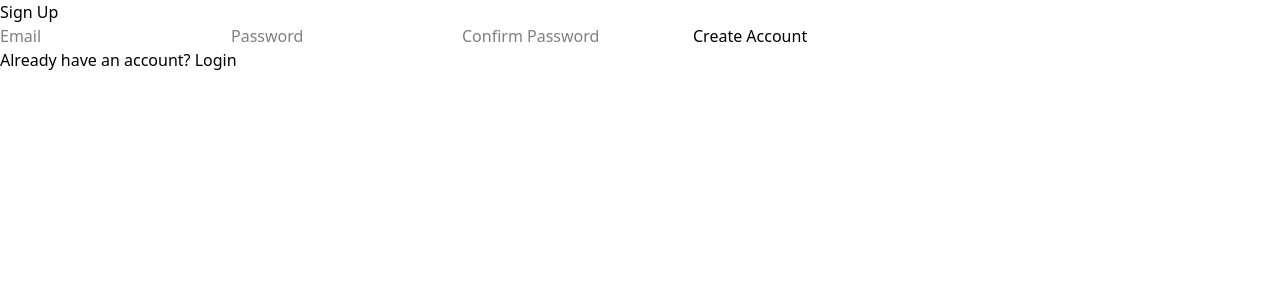
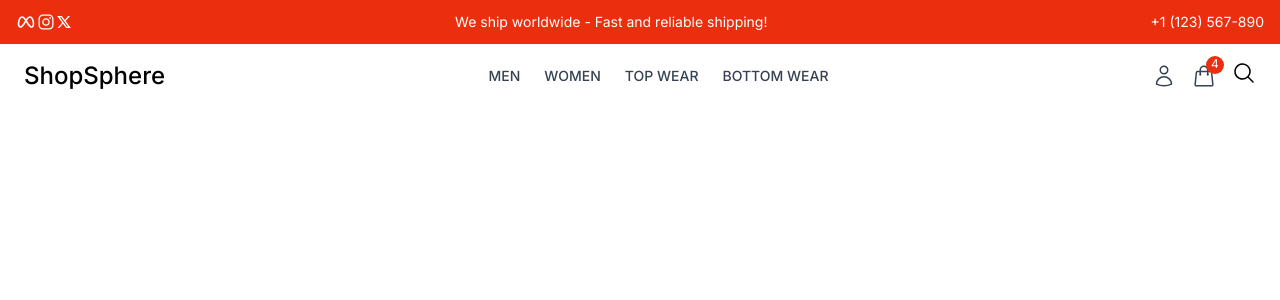
Before and after one commit to venou/ShopSpehere, a React (Vite) app in the folder Frontend/: page / in a window 1280 px wide. Shown: the top 300 px of the page. Built offline with nearby package versions, Linux system fonts and the light colour scheme.

Commit message:
Add routing and layout components; remove unused SignUp and Navbar components

```diff
--- a/Frontend/index.html
+++ b/Frontend/index.html
@@ -4,6 +4,12 @@
     <meta charset="UTF-8" />
     <link rel="icon" type="image/svg+xml" href="/vite.svg" />
     <meta name="viewport" content="width=device-width, initial-scale=1.0" />
+    <link rel="preconnect" href="https://fonts.googleapis.com" />
+    <link rel="preconnect" href="https://fonts.gstatic.com" crossorigin />
+    <link
+      href="https://fonts.googleapis.com/css2?family=Inter:ital,opsz,wght@0,14..32,100..900;1,14..32,100..900&family=Plus+Jakarta+Sans:ital,wght@0,200..800;1,200..800&family=Poppins:ital,wght@0,100;0,200;0,300;0,400;0,500;0,600;0,700;0,800;0,900;1,100;1,200;1,300;1,400;1,500;1,600;1,700;1,800;1,900&family=Quicksand:wght@300..700&display=swap"
+      rel="stylesheet"
+    />
     <title>E-Commerce</title>
   </head>
   <body>
--- a/Frontend/package.json
+++ b/Frontend/package.json
@@ -13,6 +13,8 @@
     "@tailwindcss/vite": "^4.1.18",
     "react": "^19.2.0",
     "react-dom": "^19.2.0",
+    "react-icons": "^5.5.0",
+    "react-router-dom": "^7.11.0",
     "react-spinners": "^0.17.0",
     "tailwindcss": "^4.1.18"
   },
--- a/Frontend/src/App.jsx
+++ b/Frontend/src/App.jsx
@@ -1,11 +1,16 @@
 import React from "react";
-import SignUp from "./components/SignUp";
-
+import { BrowserRouter, Route, Routes } from "react-router-dom";
+import UserLayout from "./components/Layout/UserLayout";
 const App = () => {
   return (
-    <div>
-      <SignUp />
-    </div>
+    <BrowserRouter>
+      <Routes>
+        <Route path="/" element={<UserLayout />}>
+          {/* User Layout */}
+        </Route>
+        <Route>{/* Admin layout */}</Route>
+      </Routes>
+    </BrowserRouter>
   );
 };
 
--- /dev/null
+++ b/Frontend/src/components/Common/Header.jsx
@@ -0,0 +1,17 @@
+import React from "react";
+import Topbar from "../Layout/Topbar";
+import Navbar from "./Navbar";
+
+const Header = () => {
+  return (
+    <div>
+      {/* Topbar */}
+      <Topbar />
+      {/* Navbar */}
+      <Navbar />
+      {/* Cart Drawer */}
+    </div>
+  );
+};
+
+export default Header;
--- /dev/null
+++ b/Frontend/src/components/Common/Navbar.jsx
@@ -0,0 +1,72 @@
+import React from "react";
+import { Link } from "react-router-dom";
+import {
+  HiOutlineUser,
+  HiOutlineShoppingBag,
+  HiBars3BottomRight,
+} from "react-icons/hi2";
+import SearchBar from "./SearchBar";
+
+const Navbar = () => {
+  return (
+    <>
+      <nav className="container mx-auto flex items-center justify-between py-4 px-6">
+        {/* Left */}
+        <div>
+          <Link to={"/"} className="text-2xl font-medium">
+            ShopSphere
+          </Link>
+        </div>
+        {/* Center - Navigation Links */}
+        <div className="hidden md:flex space-x-6">
+          <Link
+            to={"#"}
+            className=" text-gray-700 hover:text-black text-sm font-medium uppercase"
+          >
+            Men
+          </Link>
+          <Link
+            to={"#"}
+            className=" text-gray-700 hover:text-black text-sm font-medium uppercase"
+          >
+            Women
+          </Link>
+          <Link
+            to={"#"}
+            className=" text-gray-700 hover:text-black text-sm font-medium uppercase"
+          >
+            Top Wear
+          </Link>
+          <Link
+            to={"#"}
+            className=" text-gray-700 hover:text-black text-sm font-medium uppercase"
+          >
+            Bottom Wear
+          </Link>
+        </div>
+        {/* Right - Icons */}
+        <div className="flex items-center space-x-4">
+          <Link to="/profile" className="text-gray-700 hover:text-black">
+            <HiOutlineUser className="h-6 w-6" />
+          </Link>
+
+          <button className="relative text-gray-700 hover:text-black ">
+            <HiOutlineShoppingBag className="h-6 w-6" />
+
+            <span className="absolute -top-2 -right-2 bg-primary text-white text-xs min-w-[18px] h-[18px] rounded-full">
+              4
+            </span>
+          </button>
+          {/* Search */}
+          <SearchBar />
+        </div>
+
+        <button className="  md:hidden">
+          <HiBars3BottomRight className="h-6 w-6 text-gray-700" />
+        </button>
+      </nav>
+    </>
+  );
+};
+
+export default Navbar;
--- /dev/null
+++ b/Frontend/src/components/Common/SearchBar.jsx
@@ -0,0 +1,27 @@
+import React, { useState } from "react";
+import { HiMagnifyingGlass } from "react-icons/hi2";
+
+const SearchBar = () => {
+  const [searchTerm, setSearchTerm] = useState();
+  const [isOpen, setIsOpen] = useState(false);
+  const handleSearchToggle = () => {
+    setIsOpen(!isOpen);
+  };
+  return (
+    <div>
+      {isOpen ? (
+        <form className=" relative flex items-center justify-center w-full">
+            <div className="relative w-1/2">
+            <input type="text" placeholder="Search" value={searchTerm} className="bg-gray-100 px-4 py-2 pl-2 pr-12 rounded-lg focus:outline-none placeholder:text-gray-700" />
+            </div>
+        </form>
+      ) : (
+        <button onClick={handleSearchToggle}>
+          <HiMagnifyingGlass className="h-6 w-6" />
+        </button>
+      )}
+    </div>
+  );
+};
+
+export default SearchBar;
--- /dev/null
+++ b/Frontend/src/components/Layout/Topbar.jsx
@@ -0,0 +1,34 @@
+import React from "react";
+import { TbBrandMeta } from "react-icons/tb";
+import { IoLogoInstagram } from "react-icons/io";
+import { RiTwitterXLine } from "react-icons/ri";
+
+const Topbar = () => {
+  return (
+    <div className="bg-primary text-white">
+      <div className="container mx-auto flex justify-between items-center py-3 px-4">
+        <div className="  hidden md:flex items-center x-space-5">
+          <a href="#" className=" hover:text-gray-300">
+            <TbBrandMeta className="h-5 w-5" />
+          </a>
+          <a href="#" className=" hover:text-gray-300">
+            <IoLogoInstagram className="h-5 w-5" />
+          </a>
+          <a href="#" className=" hover:text-gray-300">
+            <RiTwitterXLine className="h-4 w-4" />
+          </a>
+        </div>
+        <div className="text-sm text-center flex-grow">
+          <span>We ship worldwide - Fast and reliable shipping!</span>
+        </div>
+        <div className="text-sm hidden md:block">
+          <a href="tel:1234567890" className=" hover:text-gray-300">
+            +1 (123) 567-890
+          </a>
+        </div>
+      </div>
+    </div>
+  );
+};
+
+export default Topbar;
--- /dev/null
+++ b/Frontend/src/components/Layout/UserLayout.jsx
@@ -0,0 +1,15 @@
+import React from "react";
+import Header from "../Common/Header";
+
+const UserLayout = () => {
+  return (
+    <>
+      {/*Header  */}
+      <Header />
+      {/* Main Content */}
+      {/* Footer */}
+    </>
+  );
+};
+
+export default UserLayout;
--- a/Frontend/src/components/Navbar.jsx
+++ /dev/null
@@ -1,11 +0,0 @@
-import React from 'react'
-
-const Navbar = () => {
-  return (
-    <div>
-      NavBar
-    </div>
-  )
-}
-
-export default Navbar
--- a/Frontend/src/components/SignUp.jsx
+++ /dev/null
@@ -1,50 +0,0 @@
-import React, { useState } from "react";
-
-const Signup = () => {
-  const [formData, setFormData] = useState({
-    email: "",
-    password: "",
-    confirmPassword: "",
-  });
-
-  return (
-    <div className="signup">
-      <h2>Sign Up</h2>
-
-      <form>
-        <input
-          type="email"
-          placeholder="Email"
-          value={formData.email}
-          onChange={(e) => setFormData({ ...formData, email: e.target.value })}
-        />
-
-        <input
-          type="password"
-          placeholder="Password"
-          value={formData.password}
-          onChange={(e) =>
-            setFormData({ ...formData, password: e.target.value })
-          }
-        />
-
-        <input
-          type="password"
-          placeholder="Confirm Password"
-          value={formData.confirmPassword}
-          onChange={(e) =>
-            setFormData({ ...formData, confirmPassword: e.target.value })
-          }
-        />
-
-        <button type="submit">Create Account</button>
-      </form>
-
-      <p>
-        Already have an account? <a href="/login">Login</a>
-      </p>
-    </div>
-  );
-};
-
-export default Signup;
--- a/Frontend/src/index.css
+++ b/Frontend/src/index.css
@@ -1 +1,13 @@
 @import "tailwindcss";
+
+:root {
+  font-family: "Inter", sans-serif;
+  font-optical-sizing: auto;
+  font-style: normal;
+}
+
+@theme {
+  --color-primary: #ea2e0e;
+  --color-secondary: #9333ea;
+  --color-accent: #f59e0b;
+}
```
Also changed, not shown: 1 other file (tests, documents, lock files or other folders).
